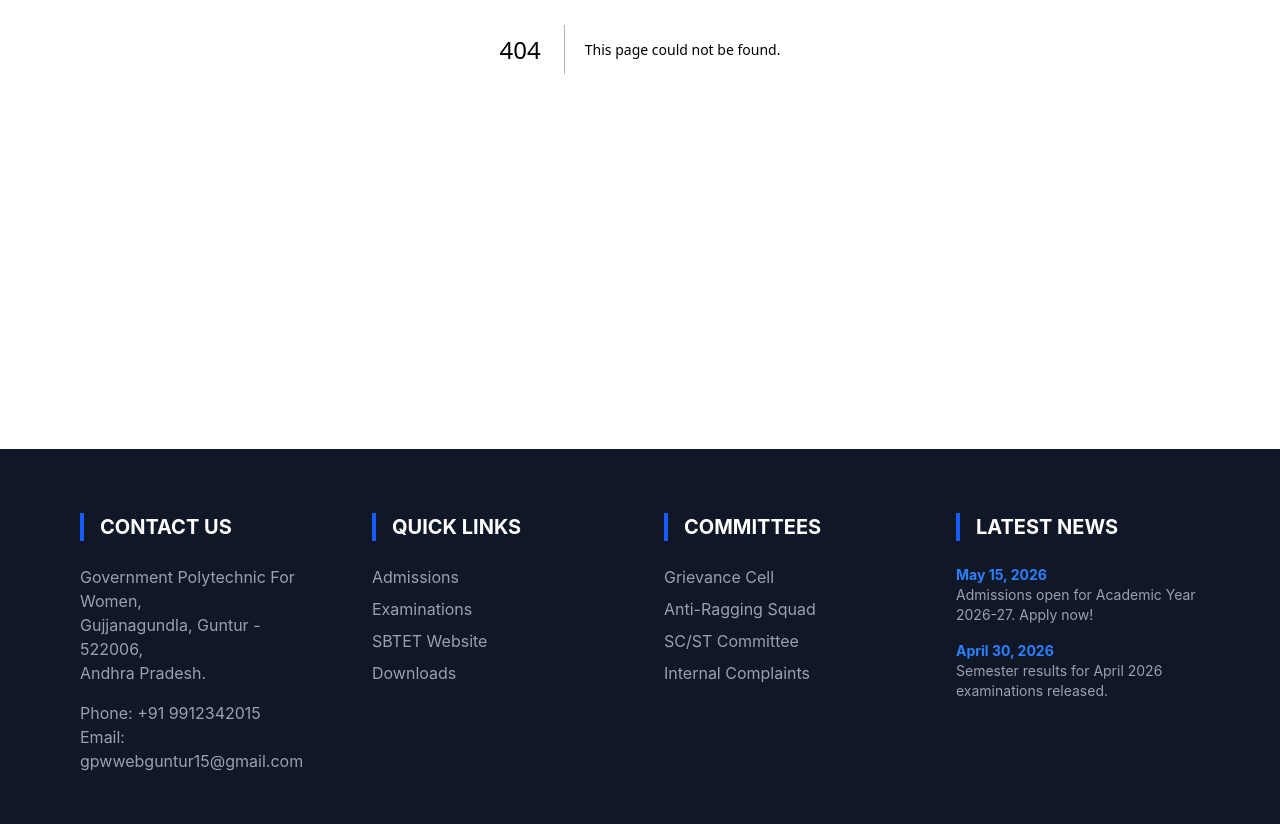
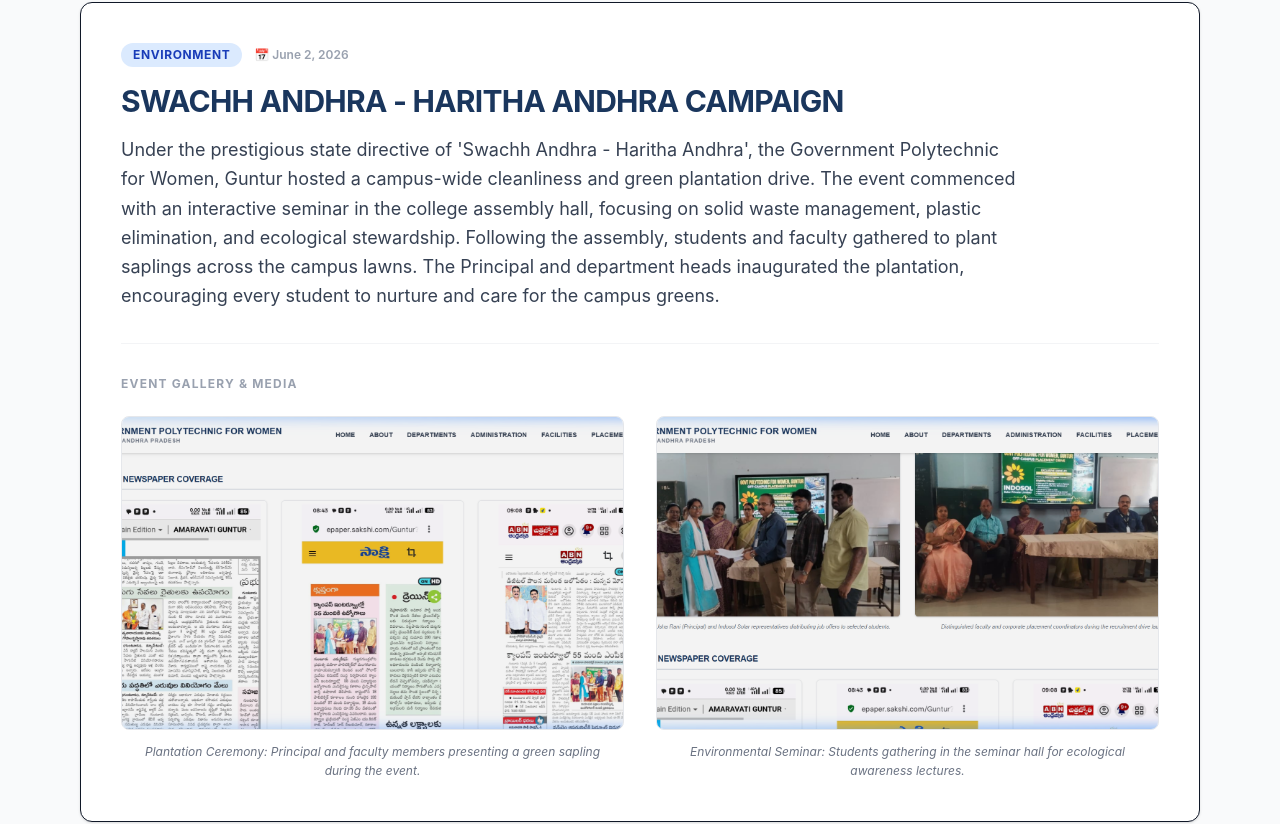
Before and after one commit to gpwwebguntur15-cmd/gpwguntur, a Next.js app: page /events in a window 1280 px wide. Before the commit this address had no page. Shown: the part 485-1309 px from the top of the page. Built offline with nearby package versions, Linux system fonts and the light colour scheme.

Commit message:
Added EVENTS tab and created /events page with Swachh Andhra Haritha Andhra campaign photos and content

```diff
--- a/src/app/components/Header.tsx
+++ b/src/app/components/Header.tsx
@@ -21,6 +21,7 @@ export default function Header() {
     { href: "/administration", label: "ADMINISTRATION" },
     { href: "/facilities", label: "FACILITIES" },
     { href: "/placements", label: "PLACEMENTS" },
+    { href: "/events", label: "EVENTS" },
     { href: "/contact", label: "CONTACT" },
   ];
 
--- /dev/null
+++ b/src/app/events/page.tsx
@@ -0,0 +1,171 @@
+"use client";
+
+import { useState } from "react";
+
+interface CampusEvent {
+  id: string;
+  title: string;
+  date: string;
+  category: string;
+  desc: string;
+  longDesc: string;
+  images: {
+    src: string;
+    caption: string;
+  }[];
+}
+
+export default function EventsPage() {
+  const [selectedImg, setSelectedImg] = useState<string | null>(null);
+
+  const eventsList: CampusEvent[] = [
+    {
+      id: "clean-green-2026",
+      title: "Swachh Andhra - Haritha Andhra Campaign",
+      date: "June 2, 2026",
+      category: "Environment",
+      desc: "Comprehensive tree-planting and cleanliness awareness drive held on campus.",
+      longDesc: "Under the prestigious state directive of 'Swachh Andhra - Haritha Andhra', the Government Polytechnic for Women, Guntur hosted a campus-wide cleanliness and green plantation drive. The event commenced with an interactive seminar in the college assembly hall, focusing on solid waste management, plastic elimination, and ecological stewardship. Following the assembly, students and faculty gathered to plant saplings across the campus lawns. The Principal and department heads inaugurated the plantation, encouraging every student to nurture and care for the campus greens.",
+      images: [
+        {
+          src: "/images/event_clean_green_2.png",
+          caption: "Plantation Ceremony: Principal and faculty members presenting a green sapling during the event."
+        },
+        {
+          src: "/images/event_clean_green_1.png",
+          caption: "Environmental Seminar: Students gathering in the seminar hall for ecological awareness lectures."
+        }
+      ]
+    },
+    {
+      id: "tech-fest-2026",
+      title: "Pragnya - National Technical Symposium",
+      date: "March 15, 2026",
+      category: "Academic",
+      desc: "Annual inter-college symposium featuring paper presentations and code-combat challenges.",
+      longDesc: "Pragnya 2026 brought together aspiring female technicians and engineers from across various polytechnic institutions in Andhra Pradesh. The event featured technical paper presentations, model exhibitions, Web Design challenges, and coding competitions. Eminent industry speakers delivered keynotes on Artificial Intelligence and the future of Polytechnic careers in engineering.",
+      images: [
+        {
+          src: "https://images.unsplash.com/photo-1540575467063-178a50c2df87?q=80&w=1000&auto=format&fit=crop",
+          caption: "Symposium Keynote: Guest speaker addressing the students during the opening ceremony."
+        }
+      ]
+    },
+    {
+      id: "sports-meet-2026",
+      title: "Annual Sports & Athletic Meet",
+      date: "January 28, 2026",
+      category: "Sports",
+      desc: "Intra-college sports championship highlighting athletics, volleyball, and indoor games.",
+      longDesc: "The annual sports day celebrated physical fitness and team spirit among the students. Events included 100m, 200m track sprints, long jump, volleyball championships, and chess tournaments. Winners were awarded trophies and merit certificates by the chief guest, promoting regular physical activity alongside academic studies.",
+      images: [
+        {
+          src: "https://images.unsplash.com/photo-1461896836934-ffe607ba8211?q=80&w=1000&auto=format&fit=crop",
+          caption: "Track Events: Students competing in the sprint events during the sports meet."
+        }
+      ]
+    }
+  ];
+
+  return (
+    <div className="bg-gray-50 min-h-screen pb-20">
+      {/* Banner */}
+      <div className="bg-college-blue py-16 text-white text-center uppercase tracking-widest font-bold">
+        <h1 className="text-4xl tracking-wider">Campus Events</h1>
+        <div className="w-16 h-1 bg-pink-500 mx-auto mt-3"></div>
+        <p className="mt-4 text-blue-200 normal-case tracking-normal text-sm md:text-base max-w-2xl mx-auto px-4">
+          Capturing the vibrant moments, extra-curricular accomplishments, and community campaigns at Government Polytechnic for Women.
+        </p>
+      </div>
+
+      <div className="container mx-auto px-4 md:px-20 py-16">
+        <div className="space-y-16">
+          {eventsList.map((event) => (
+            <div
+              key={event.id}
+              className="bg-white rounded-xl shadow-sm border border-gray-150 overflow-hidden hover:shadow-md transition-shadow"
+            >
+              <div className="p-8 md:p-10">
+                {/* Event Tag & Date */}
+                <div className="flex flex-wrap items-center gap-3 mb-4">
+                  <span className="bg-blue-100 text-blue-800 text-xs font-bold px-3 py-1 rounded-full uppercase tracking-wider">
+                    {event.category}
+                  </span>
+                  <span className="text-gray-400 text-xs font-semibold">
+                    📅 {event.date}
+                  </span>
+                </div>
+
+                {/* Event Title */}
+                <h2 className="text-2xl md:text-3xl font-bold text-college-blue mb-4 uppercase tracking-tight">
+                  {event.title}
+                </h2>
+
+                {/* Event Description */}
+                <p className="text-gray-700 leading-relaxed text-base md:text-lg mb-8 max-w-4xl">
+                  {event.longDesc}
+                </p>
+
+                {/* Event Image Gallery */}
+                <div className="border-t border-gray-100 pt-8">
+                  <h3 className="text-xs font-bold text-gray-400 uppercase tracking-widest mb-6">
+                    Event Gallery & Media
+                  </h3>
+
+                  <div className={`grid grid-cols-1 ${event.images.length > 1 ? "md:grid-cols-2" : "max-w-2xl"} gap-8`}>
+                    {event.images.map((img, index) => (
+                      <div
+                        key={index}
+                        className="group cursor-pointer"
+                        onClick={() => setSelectedImg(img.src)}
+                      >
+                        <div className="overflow-hidden rounded-lg border border-gray-200 bg-gray-50 aspect-[16/10] relative">
+                          <img
+                            src={img.src}
+                            alt={img.caption}
+                            className="w-full h-full object-cover group-hover:scale-105 transition-transform duration-350"
+                          />
+                          <div className="absolute inset-0 bg-black/40 opacity-0 group-hover:opacity-100 transition-opacity flex items-center justify-center">
+                            <span className="bg-white text-college-blue px-4 py-2 rounded-full font-bold text-xs shadow-lg uppercase tracking-wider">
+                              Zoom Image 🔍
+                            </span>
+                          </div>
+                        </div>
+                        <p className="text-xs text-gray-500 mt-3 italic leading-relaxed text-center px-4">
+                          {img.caption}
+                        </p>
+                      </div>
+                    ))}
+                  </div>
+                </div>
+
+              </div>
+            </div>
+          ))}
+        </div>
+      </div>
+
+      {/* Lightbox / Modal */}
+      {selectedImg && (
+        <div
+          className="fixed inset-0 bg-black/95 z-50 flex items-center justify-center p-4 animate-fade-in cursor-pointer"
+          onClick={() => setSelectedImg(null)}
+        >
+          <div className="relative max-w-4xl max-h-[90vh] flex flex-col items-center">
+            <button
+              className="absolute top-[-40px] right-0 text-white font-bold text-2xl hover:text-pink-500 transition-colors"
+              onClick={() => setSelectedImg(null)}
+            >
+              ✕ CLOSE
+            </button>
+            <img
+              src={selectedImg}
+              alt="Zoomed Event View"
+              className="max-w-full max-h-[80vh] object-contain rounded-lg border-2 border-white/10"
+            />
+          </div>
+        </div>
+      )}
+    </div>
+  );
+}
```
Also changed, not shown: public/images/event_clean_green_1.png (added), public/images/event_clean_green_2.png (added).
